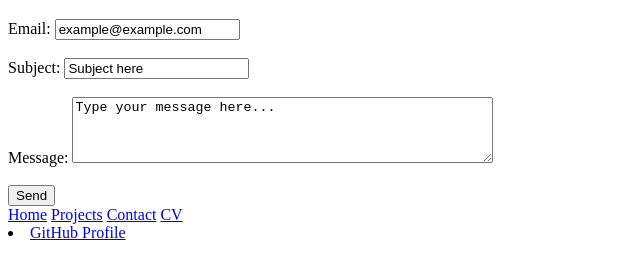
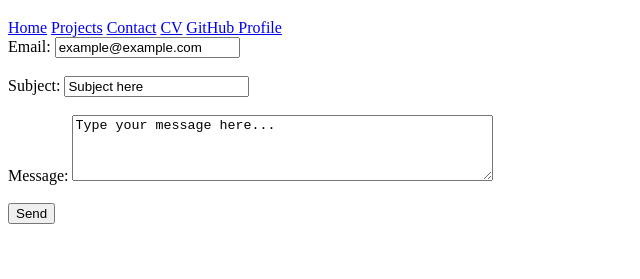
Before and after one commit to DutesMcGutes/portfolio, a plain HTML site: page contact/index.html in a window 1280 px wide. Shown: the part 61-340 px from the top of the page, without its empty margins (0-640 px from the left). Drawn offline with Linux system fonts and the light colour scheme.

Commit message:
edited navigation formatting

```diff
--- a/contact/index.html
+++ b/contact/index.html
@@ -5,6 +5,13 @@
     <meta name="viewport" content="width=device-width, initial-scale=1.0">
     <title>Document</title>
     <h1>Bryan's Contact Information</h1>
+    <nav>
+        <a href="/portfolio/index.html" class="current">Home</a>
+        <a href="/portfolio/projects/index.html">Projects</a>
+        <a href="/portfolio/contact/index.html">Contact</a>
+        <a href="/portfolio/cv/index.html">CV</a>
+        <a href="https://github.com/DutesMcGutes" target="_blank">GitHub Profile</a>
+    </nav>
     <form action="mailto=bryanduoto@gmail.com" method="POST" enctype="text/plain">
 
         <label for="email">Email:</label>
@@ -19,15 +26,6 @@
         <button type="submit">Send</button>
 
     </form>
-    <nav>
-        <a href="/portfolio/index.html">Home</a>
-        <a href="/portfolio/projects/index.html">Projects</a>
-        <a href="/portfolio/contact/index.html">Contact</a>
-        <a href="/portfolio/cv/index.html">CV</a>
-        </ul>
-            <li><a href="https://github.com/DutesMcGutes" target="_blank">GitHub Profile</a></li>
-        </ul>
-    </nav>
 </head>
 <body>
 
```
Also changed, not shown: cv/index.html (+7 -0 lines), index.html (+1 -3 lines), projects/index.html (+8 -10 lines).
